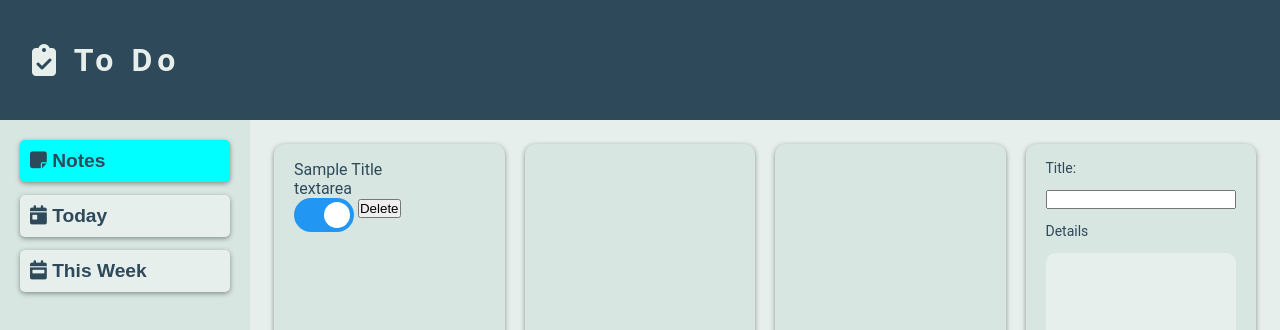
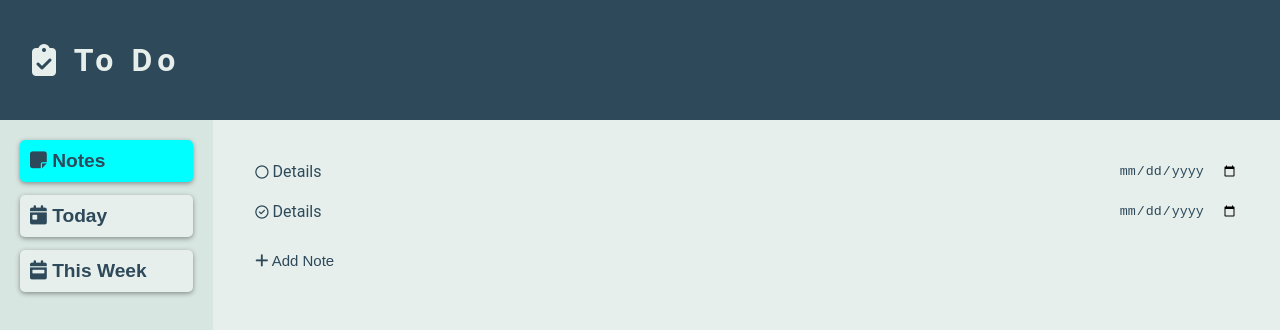
Before and after one commit to hayaman3/ToDo, a website: page dist/index.html in a window 1280 px wide. Shown: the top 330 px of the page. Drawn offline with Linux system fonts and the light colour scheme.

Commit message:
Redesign Notes

```diff
--- a/dist/index.html
+++ b/dist/index.html
@@ -23,27 +23,18 @@
                 <button><i class="fa-solid fa-plus"></i> Add Projects</button>
             </div>
         </nav>
-        <section>
-            <div>
-                <p>Sample Title</p>
-                <div>textarea</div>
-                <label class="switch">
-                    <input type="checkbox" checked>
-                    <span class="slider round"></span>
-                  </label>
-                <button>Delete</button>
-            </div>
-            <div></div>
-            <div></div>
-            <div>
-                <form>
-                    <label for="title">Title: </label>
-                    <input type="text" name="title">
-                    <label for="notes">Details</label>
-                    <textarea name="notes"></textarea>
-                    <input type="submit" value="Submit">
-                </form>
-            </div>
+        <section class="notes">
+            <p class="note-detail">
+                <button><i class="fa-regular fa-circle"></button></i>&nbsp
+                <span>  Details</span>
+                <input type="date" class="date">
+            </p>
+            <p class="note-detail">
+                <button><i class="fa-regular fa-circle-check"></i></button></i>&nbsp
+                <span>  Details</span>
+                <input type="date" class="date">
+            </p>
+            <button><i class="fa-solid fa-plus"></i> Add Note</button>
         </section>
     </main>
     <footer>
--- a/dist/style.css
+++ b/dist/style.css
@@ -87,117 +87,67 @@ main > nav > .projects{
     gap:.8em;
 }
 
-main > section{
-    padding:1.5em;
+section{
     flex-grow: 1;
-    display:grid;
-    grid-template-columns: repeat(auto-fit, minmax(200px, 1fr));
-    gap:20px;
+    padding: 2em;
 }
 
-section > div {
-    background: var(--darker);
-    box-shadow: 0 1.5px 5px rgb(0 0 0 / .4);
-    border-radius: 10px;
-    padding:1em 20px;
-    min-height:300px;/* can be deleted */
+/* notes */
+.notes{
+    width:100%;
+    display:flex;
+    flex-direction: column;
 }
 
-/* The switch - the box around the slider */
-.switch {
-    position: relative;
-    display: inline-block;
-    width: 60px;
-    height: 34px;
+.notes > p{
+    width:100%;
+    height:40px;
+    padding:10px;
+    border-radius: 5px;
+    display:flex;
+    flex-direction: row;
 }
 
-  /* Hide default HTML checkbox */
-  .switch input {
-    opacity: 0;
-    width: 0;
-    height: 0;
+.notes > p:hover{
+    background: var(--darker);
+    box-shadow: 0 1px 5px rgb(0 0 0 / .4);
 }
 
-  /* The slider */
-  .slider {
-    position: absolute;
+.notes > p > button{
+    border:none;
+    outline: none;
     cursor: pointer;
-    top: 0;
-    left: 0;
-    right: 0;
-    bottom: 0;
-    background-color: #ccc;
-    -webkit-transition: .4s;
-    transition: .4s;
+    background: inherit;
+    color:inherit;
+}
+.notes > p > span {
+    flex-grow: 1;
 }
 
-  .slider:before {
-    position: absolute;
-    content: "";
-    height: 26px;
-    width: 26px;
-    left: 4px;
-    bottom: 4px;
-    background-color: white;
-    -webkit-transition: .4s;
-    transition: .4s;
+.notes > p input[type=date]{
+    background: inherit;
+    outline:none;
+    border:none;
+    cursor: pointer;
+    color:var(--accent)
 }
 
-  input:checked + .slider {
-    background-color: #2196F3;
+.notes > button{
+    margin-top:10px;
+    font-size: 15px;
+    width:fit-content;
+    background: var(--body);
+    outline:none;
+    border:none;
+    cursor: pointer;
+    color:var(--accent);
+    padding: 10px;
+    border-radius: 5px;
 }
 
-  input:focus + .slider {
-    box-shadow: 0 0 1px #2196F3;
-  }
-
-  input:checked + .slider:before {
-    -webkit-transform: translateX(26px);
-    -ms-transform: translateX(26px);
-    transform: translateX(26px);
-  }
-
-  /* Rounded sliders */
-  .slider.round {
-    border-radius: 34px;
-  }
-
-  .slider.round:before {
-    border-radius: 50%;
-  }
-
-section > div > form {
-    display:flex;
-    flex-direction: column;
-    font-size: 14px;
-    gap:1em;
-}
-
-textarea {
-    background: var(--body);
-    color: var(--accent);
-    padding: .5em;
-    border-radius: 10px;
-    outline: none;
-    font-size: 12px;
-    resize: none;
-    width: 100%;
-    height: 100px;
-    transition: all 0.2s;
-    border: 2px solid transparent;
-    margin-bottom: 10px;
-  }
-
-  textarea:hover {
-    cursor: pointer;
-    background: var(--white);
-  }
-
-  textarea:focus {
-    cursor: text;
-    color: #333333;
-    background: var(--white);
-    border-color:var(--accent);
+.notes > button:hover{
+    background: var(--darker);
+    box-shadow: 0 1px 5px rgb(0 0 0 / .4);
 }
 
 
```
Lines whose indentation alone changed are shown as unchanged.
